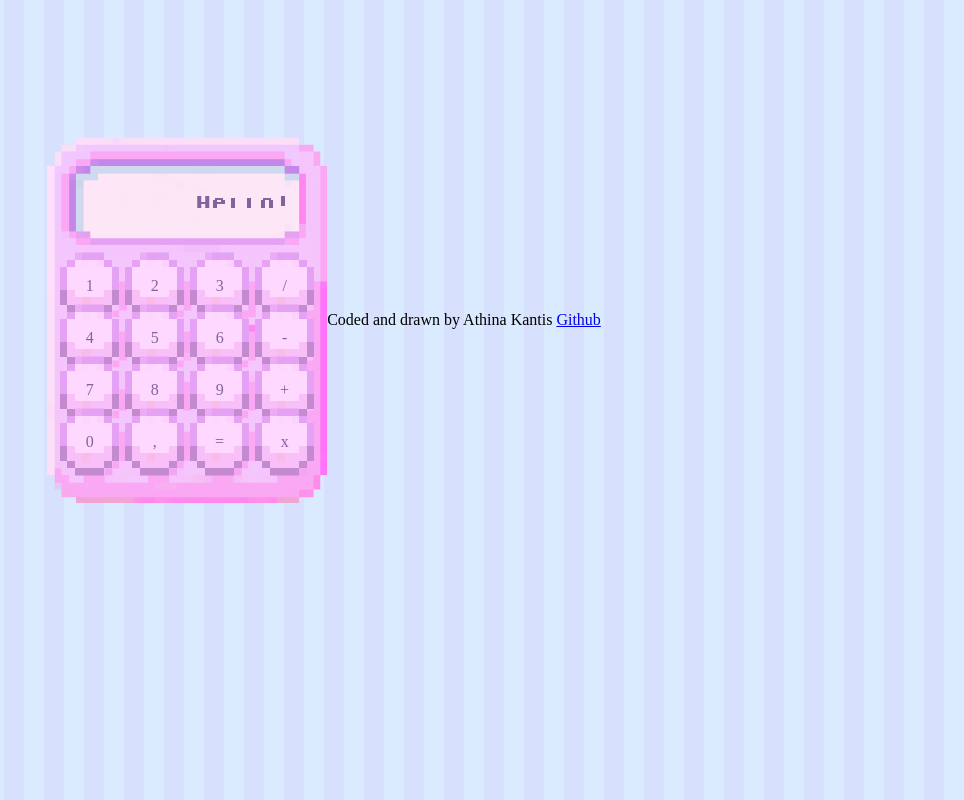
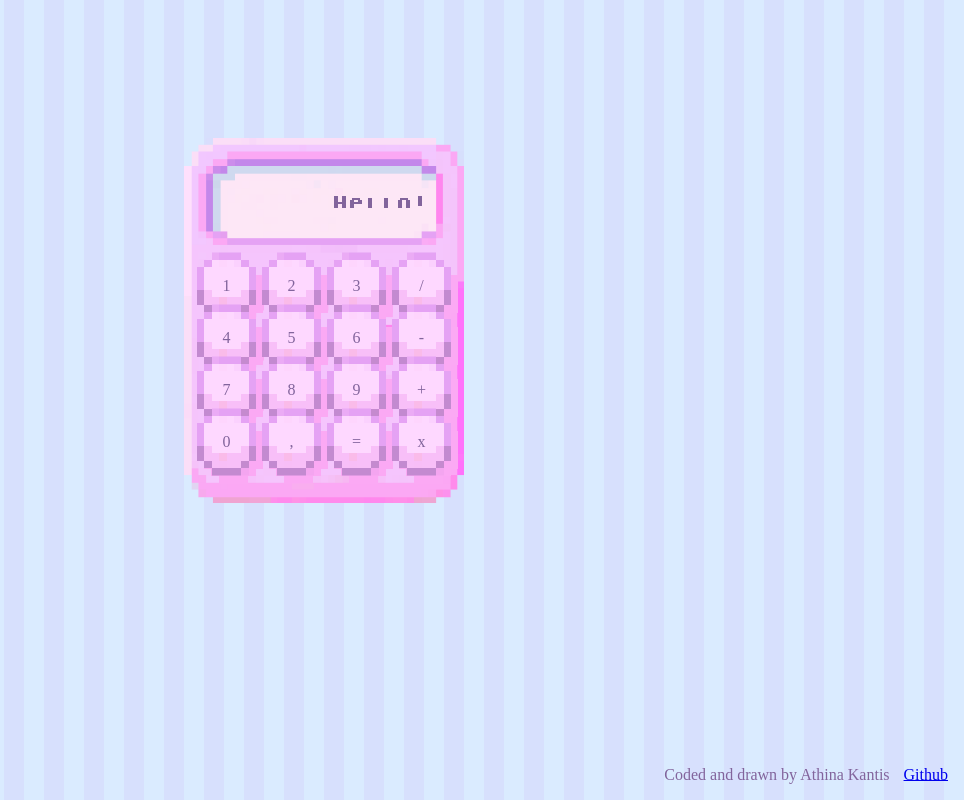
Before and after one commit to athinakantis/Calculator_TS, a website built with Vite: page index.html in a window 1280 px wide. Shown: the whole page, without its empty margins (316-1280 px from the left). Built offline with nearby package versions, Linux system fonts and the light colour scheme.

Commit message:
update calculator styling

```diff
--- a/src/style.css
+++ b/src/style.css
@@ -35,6 +35,7 @@ main {
   justify-content: center;
   align-items: center;
   font-family: 'Minecraftia';
+  flex-direction: column-reverse;
 }
 
 span.emoji {
@@ -88,6 +89,7 @@ input {
   background-repeat: no-repeat;
   background-color: transparent;
   color: var(--outline);
+  filter: drop-shadow(7px 8px 0px #fba9f4);
 }
 
 .btns {
@@ -127,3 +129,23 @@ input {
   right: 52px;
   color: var(--outline);
 }
+
+#attribute {
+  position: absolute;
+  bottom: 1rem;
+  right: 1rem;
+  color: var(--outline);
+
+  & a {
+    position: relative;
+    top: 0;
+    text-underline-offset: 0px;
+    margin-left: 10px;
+    transition: all 200ms ease-in-out;
+  }
+
+  & a:hover {
+    top: -5px;
+    text-underline-offset: 4px;
+  }
+}
```
